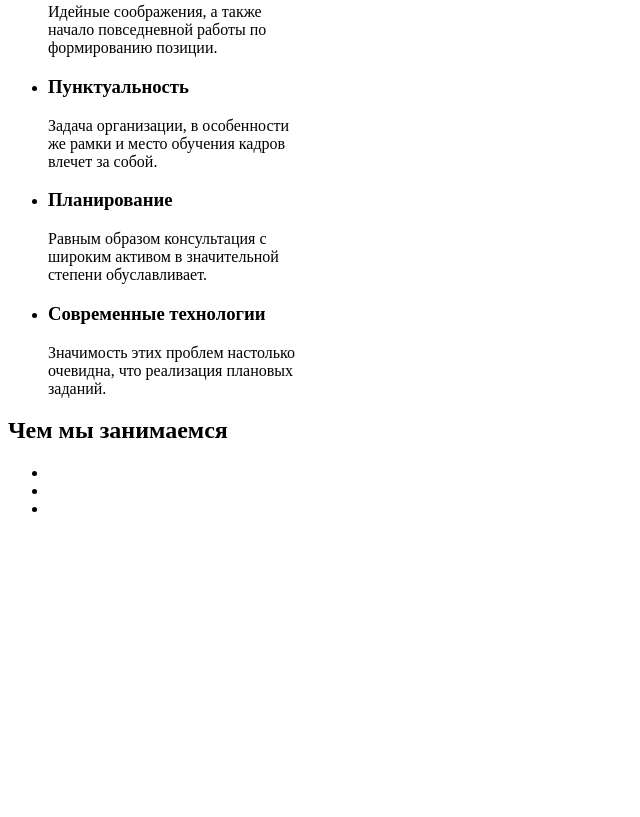
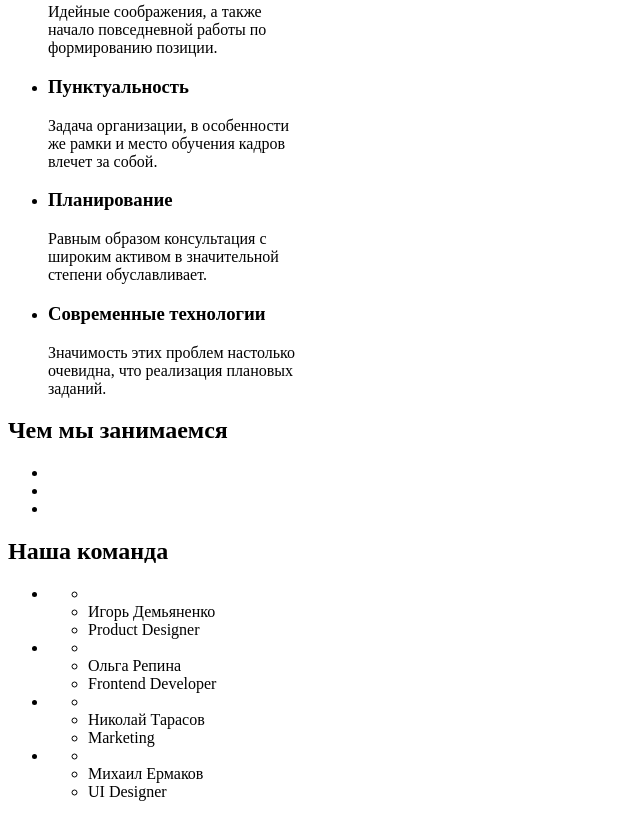
Before and after one commit to IhorButov/goit-homework, a plain HTML site: page index.html in a window 1280 px wide. Shown: the part 292-1109 px from the top of the page, without its empty margins (0-640 px from the left). Before the commit the page ends 826 px from the top, so only its background shows below. Drawn offline with Linux system fonts and the light colour scheme.

Commit message:
section - наша команда

```diff
--- a/index.html
+++ b/index.html
@@ -54,7 +54,42 @@
                 <li><a href=""><img src="" alt=""></a></li>
             </ul>
         </section>
+        <section>
+            <h2>Наша команда</h2>
+            <ul>
+                <li>
+                    <ul>
+                        <li><img src="" alt=""></li>
+                        <li>Игорь Демьяненко</li>
+                        <li lang="en">Product Designer</li>
+                    </ul>
+                </li>
+                <li>
+                    <ul>
+                        <li><img src="" alt=""></li>
+                        <li>Ольга Репина</li>
+                        <li lang="en">Frontend Developer</li>
+                    </ul>
+                </li>
+                <li>
+                    <ul>
+                        <li><img src="" alt=""></li>
+                        <li>Николай Тарасов</li>
+                        <li lang="en">Marketing</li>
+                    </ul>
+                </li>
+                <li>
+                    <ul>
+                        <li><img src="" alt=""></li>
+                        <li>Михаил Ермаков</li>
+                        <li lang="en">UI Designer</li>
+                    </ul>
+                </li>
+            </ul>
+        </section>
     </main>
-    <footer></footer>
+    <footer>
+
+    </footer>
 </body>
 </html>
```
